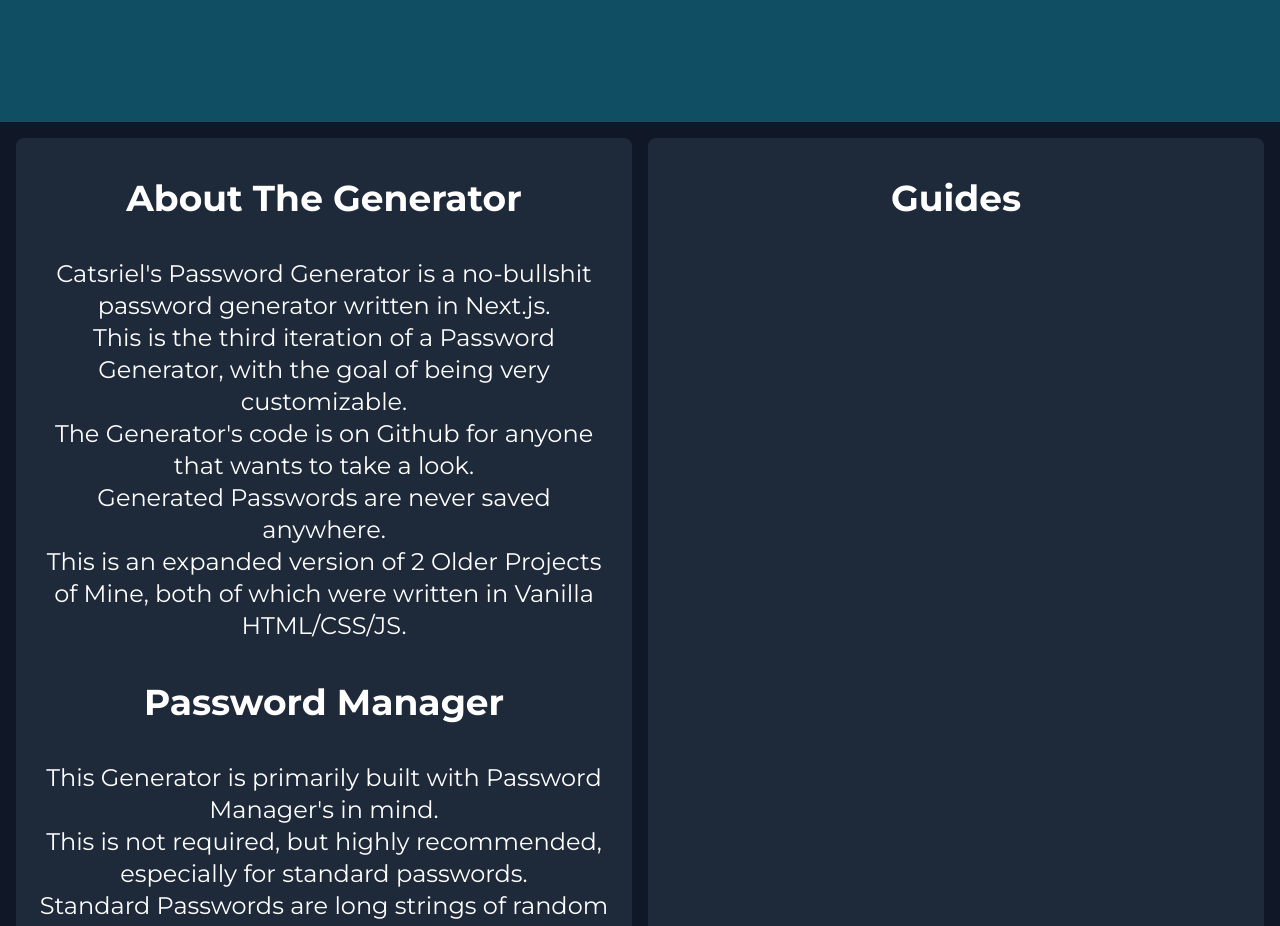
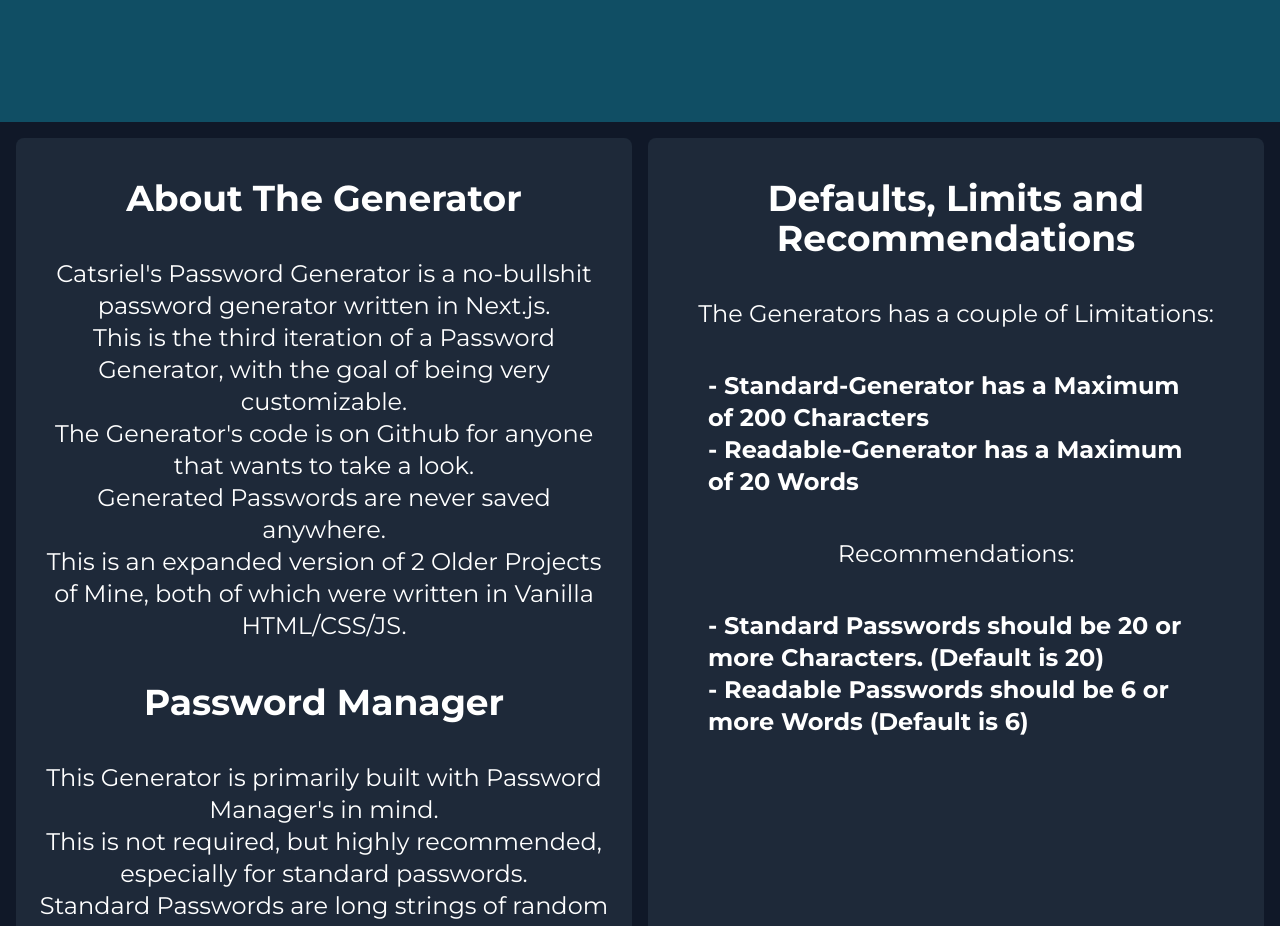
Before and after one commit to catsrieldreemurr/password_generator_v3, a Next.js app in the folder passwordgenerator/: page / in a window 1280 px wide. Shown: the part 740-1666 px from the top of the page. Built offline with nearby package versions, Linux system fonts and the light colour scheme.

Commit message:
Add Defaults, Limits and Recommendations

```diff
--- a/passwordgenerator/app/page.tsx
+++ b/passwordgenerator/app/page.tsx
@@ -49,7 +49,21 @@ export default function Home() {
         </InfoBox>
 
         <InfoBox>
-          <Subheader>Guides</Subheader>
+          <Subheader>Defaults, Limits and Recommendations</Subheader>
+          <Text>The Generators has a couple of Limitations:</Text>
+
+          <div className="m-10 text-left">
+            <Text> <b> - Standard-Generator has a Maximum of 200 Characters</b> </Text>
+            <Text> <b> - Readable-Generator has a Maximum of 20 Words</b> </Text>
+          </div>
+
+          <Text>Recommendations:</Text>
+
+          <div className="m-10 text-left">
+            <Text> <b> - Standard Passwords should be 20 or more Characters. (Default is 20)</b> </Text>
+            <Text> <b> - Readable Passwords should be 6 or more Words (Default is 6)</b> </Text>
+          </div>
+
         </InfoBox>
       </section>
 
```
